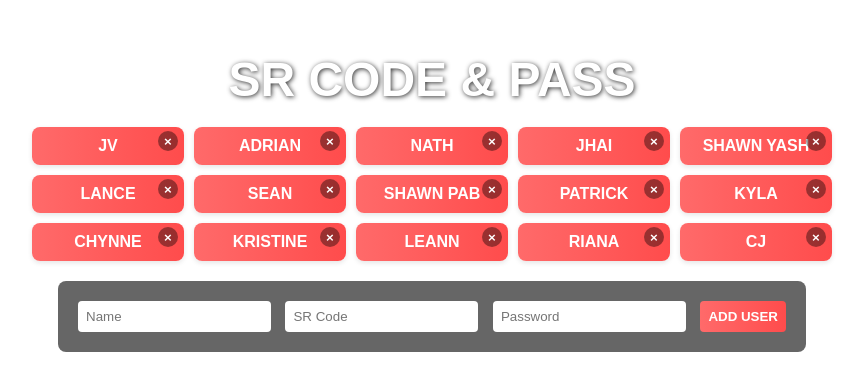
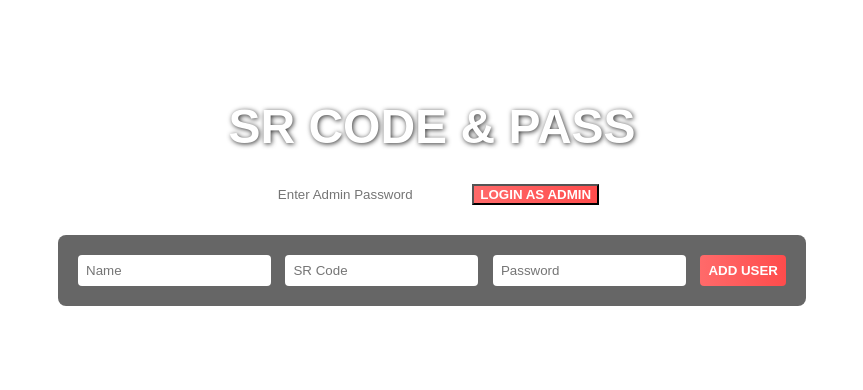
Before and after one commit to bitancutiepie/bsu-credentials-site, a plain HTML site: page index.html in a window 1280 px wide. Shown: the part 214-604 px from the top of the page, without its empty margins (208-1071 px from the left). Drawn offline with Linux system fonts and the light colour scheme.

Commit message:
Update index.html

```diff
--- a/index.html
+++ b/index.html
@@ -33,7 +33,7 @@
     }
 
     .user-list {
-      display: grid;
+      display: none;
       grid-template-columns: repeat(auto-fit, minmax(150px, 1fr));
       gap: 10px;
       max-width: 800px;
@@ -80,14 +80,14 @@
       border-radius: 8px;
     }
 
-    .add-user-form input, .add-user-form button {
+    .add-user-form input, .add-user-form button, .admin-login input {
       margin: 5px;
       padding: 8px;
       border: none;
       border-radius: 4px;
     }
 
-    .add-user-form button {
+    .add-user-form button, .admin-login button {
       background: linear-gradient(to right, #ff6a6a, #ff4c4c);
       color: white;
       font-weight: bold;
@@ -153,6 +153,12 @@
 </head>
 <body>
   <h1>SR CODE & PASS</h1>
+
+  <div class="admin-login">
+    <input type="password" id="adminPassword" placeholder="Enter Admin Password">
+    <button onclick="verifyAdmin()">Login as Admin</button>
+  </div>
+
   <div class="user-list" id="userList"></div>
 
   <form class="add-user-form" onsubmit="addUser(event)">
@@ -172,27 +178,10 @@
   </div>
 
   <script>
-    let users = [
-      { name: "jv", sr: "24-02364", pass: "bitancutie" },
-      { name: "adrian", sr: "24-09471", pass: "ziozia_052606" },
-      { name: "nath", sr: "24-05927", pass: "081623" },
-      { name: "jhai", sr: "24-00130", pass: "jvjvjvmg555" },
-      { name: "shawn yash", sr: "24-04128", pass: "shawnkjp1113" },
-      { name: "lance", sr: "24-09355", pass: "Lance282006!" },
-      { name: "sean", sr: "24-07778", pass: "srain08192006" },
-      { name: "shawn pab", sr: "24-08750", pass: "ShawnPabellano#1213" },
-      { name: "patrick", sr: "24-03160", pass: "ace12345" },
-      { name: "kyla", sr: "24-05644", pass: "kylabels30" },
-      { name: "chynne", sr: "24-00911", pass: "CABV030406" },
-      { name: "kristine", sr: "24-02768", pass: "98765KD" },
-      { name: "leann", sr: "24-01856", pass: "lekitoca" },
-      { name: "riana", sr: "24-08104", pass: "Yangjungwon" },
-      { name: "cj", sr: "24-02986", pass: "CrisED0516!!!" }
-    ];
-
-    const userList = document.getElementById('userList');
+    let users = JSON.parse(localStorage.getItem('users')) || [];
 
     function renderUsers() {
+      const userList = document.getElementById('userList');
       userList.innerHTML = '';
       users.forEach((user, index) => {
         const div = document.createElement('div');
@@ -206,12 +195,22 @@
         delBtn.onclick = (e) => {
           e.stopPropagation();
           users.splice(index, 1);
+          localStorage.setItem('users', JSON.stringify(users));
           renderUsers();
         };
 
         div.appendChild(delBtn);
         userList.appendChild(div);
       });
+    }
+
+    function verifyAdmin() {
+      const inputPass = document.getElementById('adminPassword').value;
+      if (inputPass === 'admin123') {
+        document.getElementById('userList').style.display = 'grid';
+      } else {
+        alert('Wrong password!');
+      }
     }
 
     function showPopup(user) {
@@ -242,6 +241,7 @@
       const sr = document.getElementById('newSR').value;
       const pass = document.getElementById('newPass').value;
       users.push({ name, sr, pass });
+      localStorage.setItem('users', JSON.stringify(users));
       renderUsers();
       event.target.reset();
     }
```
